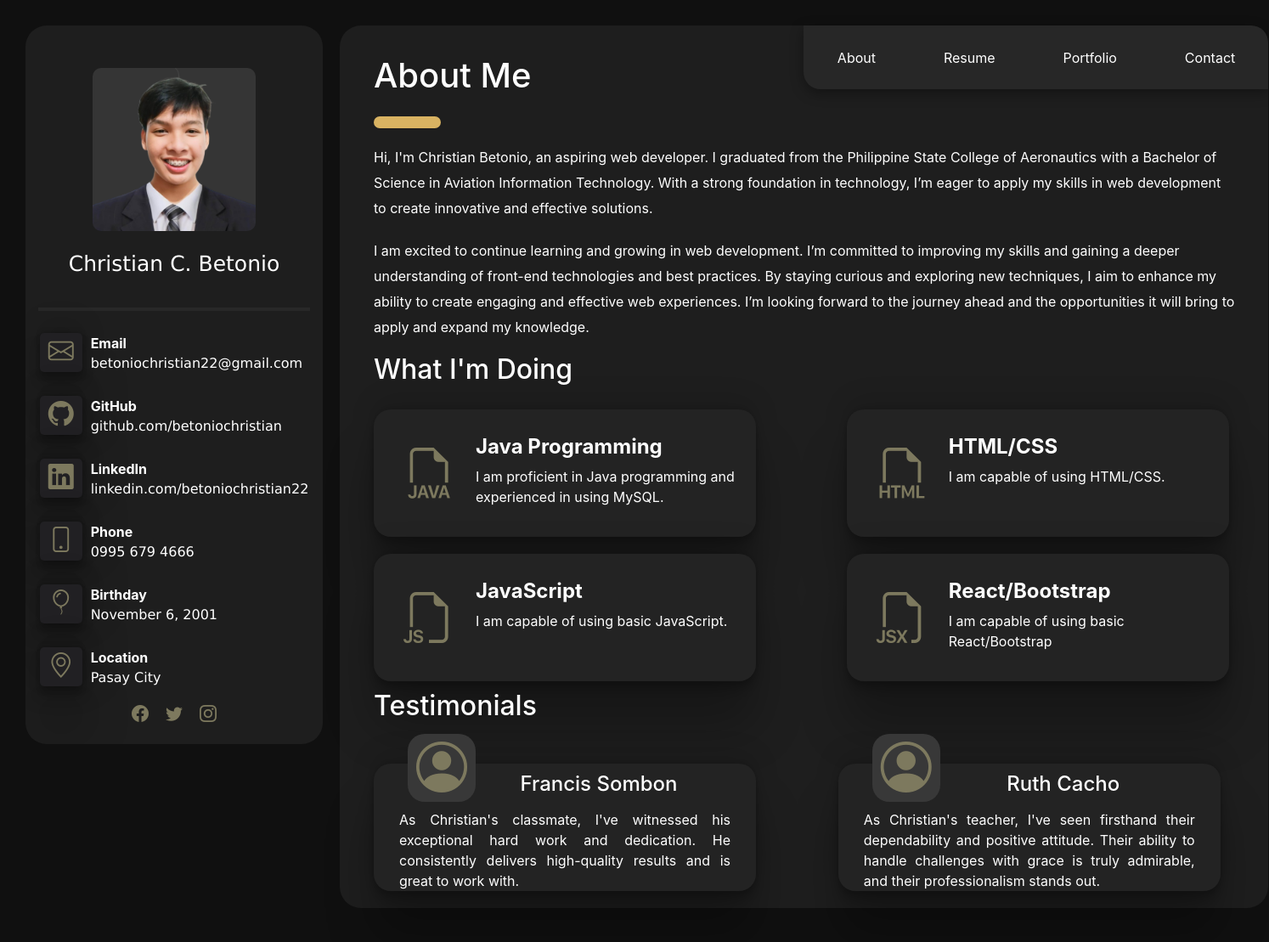
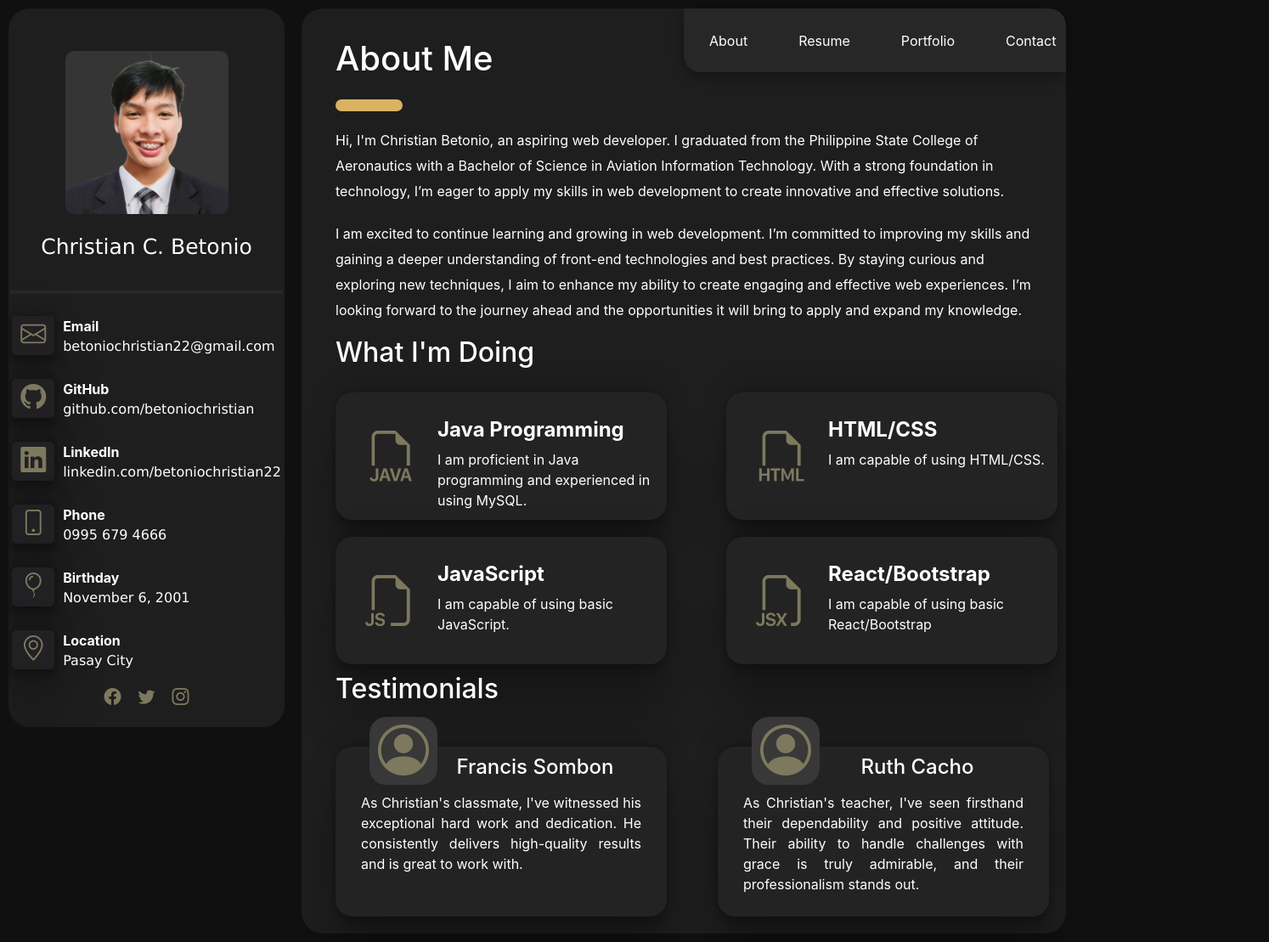
Before and after one commit to betoniochristian/portfolio, a React (Create React App) app: page / in a window 1280 px wide. Shown: the whole page at 85% size, 1494 px wide, since content can reach past the window. Built offline with nearby package versions, Linux system fonts and the light colour scheme.

Commit message:
new features

```diff
--- a/src/App.css
+++ b/src/App.css
@@ -1384,7 +1384,7 @@ fieldset{
   .main-container{
     background-color: #101010;
     height: auto;
-    padding: 30px;
+    padding: 10px;
     display: flex;
     flex-direction: row;
   }
@@ -1396,7 +1396,7 @@ fieldset{
   }
   .personal-details{
     height: auto;
-    width: 350px;
+    width: 325px;
     border-radius: 25px;
     background-color: #1e1e1e;
     display: flex;
@@ -1476,7 +1476,7 @@ fieldset{
     margin-top: 0;
     margin-left: 20px;
     height: auto;
-    width: 1100px;
+    width: 900px;
     border-radius: 25px;
     background-color: #1e1e1e;
     display: flex;
@@ -1509,7 +1509,7 @@ fieldset{
     display: flex;
     align-items: center;
     justify-content: center;
-    margin-left: 545px;
+    margin-left: 450px;
     height: 75px;
     width: 50%;
     background-color: #272727;
@@ -1528,7 +1528,7 @@ fieldset{
     display: inline-block;
     color: white;
     text-decoration: none;
-    padding: 0 40px;
+    padding: 0 30px;
     z-index: 1;
   }
   .nav-info > span{
@@ -1541,21 +1541,21 @@ fieldset{
     border-radius: 10px;
   }
   .nav-info a:nth-child(1):hover~span{
-    left: 20px;
+    left: 10px;
     background-color: #625b45;
   }
   .nav-info a:nth-child(2):hover~span{
-    left: 150px;
+    left: 120px;
     border-radius: 10px;
     background-color: #625b45;
   }
   .nav-info a:nth-child(3):hover~span{
-    left: 288px;
+    left: 238px;
     border-radius: 10px;
     background-color: #625b45;
   }
   .nav-info a:nth-child(4):hover~span{
-    left: 425px;
+    left: 355px;
     border-radius: 10px;
     background-color: #625b45;
   }
@@ -1595,7 +1595,7 @@ fieldset{
     margin-top: 20px;
     margin-left: 40px;
     height: 150px;
-    width: 450px;
+    width: 390px;
     border-radius: 20px;
     background-color: #232323;
     box-shadow: rgba(0, 0, 0, 0.25) 0px 54px 55px, rgba(0, 0, 0, 0.12) 0px -12px 30px, rgba(0, 0, 0, 0.12) 0px 4px 6px, rgba(0, 0, 0, 0.17) 0px 12px 13px, rgba(0, 0, 0, 0.09) 0px -3px 5px;
@@ -1605,7 +1605,7 @@ fieldset{
     margin-top: 20px;
     margin-left: 50px;
     height: 150px;
-    width: 450px;
+    width: 390px;
     border-radius: 20px;
     background-color: #232323;
     box-shadow: rgba(0, 0, 0, 0.25) 0px 54px 55px, rgba(0, 0, 0, 0.12) 0px -12px 30px, rgba(0, 0, 0, 0.12) 0px 4px 6px, rgba(0, 0, 0, 0.17) 0px 12px 13px, rgba(0, 0, 0, 0.09) 0px -3px 5px;
@@ -1615,7 +1615,7 @@ fieldset{
     margin-top: 20px;
     margin-left: 40px;
     height: 150px;
-    width: 450px;
+    width: 390px;
     border-radius: 20px;
     background-color: #232323;
     box-shadow: rgba(0, 0, 0, 0.25) 0px 54px 55px, rgba(0, 0, 0, 0.12) 0px -12px 30px, rgba(0, 0, 0, 0.12) 0px 4px 6px, rgba(0, 0, 0, 0.17) 0px 12px 13px, rgba(0, 0, 0, 0.09) 0px -3px 5px;
@@ -1625,7 +1625,7 @@ fieldset{
     margin-top: 20px;
     margin-left: 50px;
     height: 150px;
-    width: 450px;
+    width: 390px;
     border-radius: 20px;
     background-color: #232323;
     box-shadow: rgba(0, 0, 0, 0.25) 0px 54px 55px, rgba(0, 0, 0, 0.12) 0px -12px 30px, rgba(0, 0, 0, 0.12) 0px 4px 6px, rgba(0, 0, 0, 0.17) 0px 12px 13px, rgba(0, 0, 0, 0.09) 0px -3px 5px;
@@ -1685,8 +1685,8 @@ fieldset{
     flex-direction: column;
     margin-top: 40px;
     margin-left: 40px;
-    height: 150px;
-    width: 450px;
+    height: 200px;
+    width: 390px;
     border-radius: 20px;
     background-color: #232323;
     box-shadow: rgba(0, 0, 0, 0.25) 0px 54px 55px, rgba(0, 0, 0, 0.12) 0px -12px 30px, rgba(0, 0, 0, 0.12) 0px 4px 6px, rgba(0, 0, 0, 0.17) 0px 12px 13px, rgba(0, 0, 0, 0.09) 0px -3px 5px;
@@ -1697,8 +1697,8 @@ fieldset{
     flex-direction: column;
     margin-top: 40px;
     margin-left: 40px;
-    height: 150px;
-    width: 450px;
+    height: 200px;
+    width: 390px;
     border-radius: 20px;
     background-color: #232323;
     box-shadow: rgba(0, 0, 0, 0.25) 0px 54px 55px, rgba(0, 0, 0, 0.12) 0px -12px 30px, rgba(0, 0, 0, 0.12) 0px 4px 6px, rgba(0, 0, 0, 0.17) 0px 12px 13px, rgba(0, 0, 0, 0.09) 0px -3px 5px;
@@ -1776,14 +1776,14 @@ fieldset{
     color: #7d795e;
   }
   .vertical-line{
-    height: 593px;
+    height: 690px;
     width: 5px;
     margin-left: 23px;
     background-color: #212023;
     box-shadow: rgba(0, 0, 0, 0.25) 0px 54px 55px, rgba(0, 0, 0, 0.12) 0px -12px 30px, rgba(0, 0, 0, 0.12) 0px 4px 6px, rgba(0, 0, 0, 0.17) 0px 12px 13px, rgba(0, 0, 0, 0.09) 0px -3px 5px;
   }
   .vertical-line-1{
-    height: 197px;
+    height: 220px;
     width: 5px;
     margin-left: 23px;
     background-color: #212023;
@@ -1791,7 +1791,7 @@ fieldset{
 
   }
   .circle{
-    margin-top: -545px;
+    margin-top: -640px;
     margin-left: 17.5px;
     width: 15px;
     height: 15px;
@@ -1799,7 +1799,7 @@ fieldset{
     border-radius: 50%;
   }
   .circle-1{
-    margin-top: 153px;
+    margin-top: 175px;
     margin-left: 17.5px;
     width: 15px;
     height: 15px;
@@ -1807,7 +1807,7 @@ fieldset{
     border-radius: 50%;
   }
   .circle-2{
-    margin-top: 170px;
+    margin-top: 215px;
     margin-left: 17.5px;
     width: 15px;
     height: 15px;
@@ -1815,7 +1815,7 @@ fieldset{
     border-radius: 50%;
   }
   .circle-3{
-    margin-top: 168px;
+    margin-top: 195px;
     margin-left: 17.5px;
     width: 15px;
     height: 15px;
@@ -1823,7 +1823,7 @@ fieldset{
     border-radius: 50%;
   }
   .circle-11{
-    margin-top: -150px;
+    margin-top: -170px;
     margin-left: 17.5px;
     width: 15px;
     height: 15px;
@@ -1831,7 +1831,7 @@ fieldset{
     border-radius: 50%;
   }
   .circle-12{
-    margin-top: 130px;
+    margin-top: 150px;
     margin-left: 17.5px;
     width: 15px;
     height: 15px;
@@ -1885,7 +1885,7 @@ fieldset{
     border-radius: 20px;
     box-shadow: rgba(0, 0, 0, 0.25) 0px 54px 55px, rgba(0, 0, 0, 0.12) 0px -12px 30px, rgba(0, 0, 0, 0.12) 0px 4px 6px, rgba(0, 0, 0, 0.17) 0px 12px 13px, rgba(0, 0, 0, 0.09) 0px -3px 5px;
     height: 300px;
-    width: 1000px;
+    width: 840px;
     background-color: #222224;
     padding: 25px;
   }
@@ -1979,7 +1979,7 @@ fieldset{
   .project-img{
     border-radius: 20px;
     height: 250px;
-    width: 500px;
+    width: 400px;
     object-fit: cover;
   }
   .project-title{
@@ -2085,7 +2085,7 @@ fieldset{
     position: relative;
     margin-top: 30px;
     height: 400px;
-    width: 974px;
+    width: 845px;
     background-color: #1d1d1d;
     border-radius: 10px;
     border: 1px solid #7d7d7d;
```
